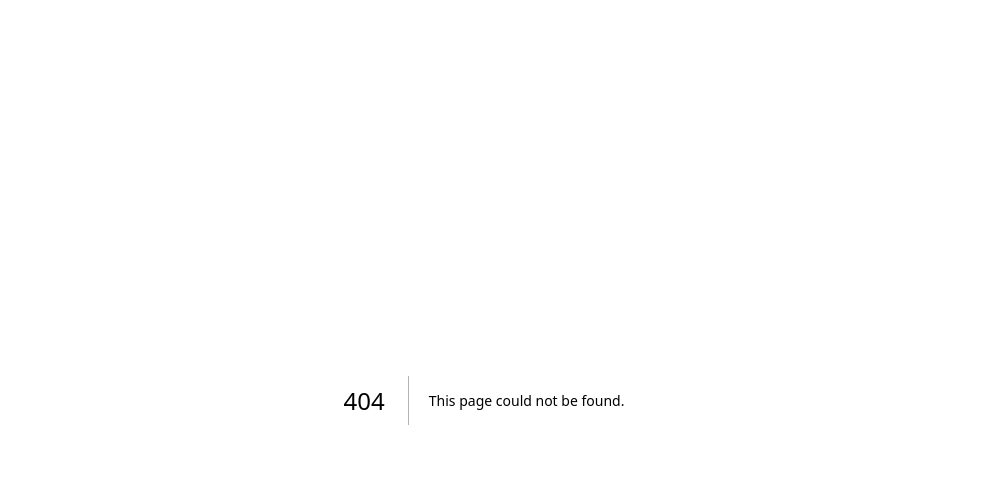
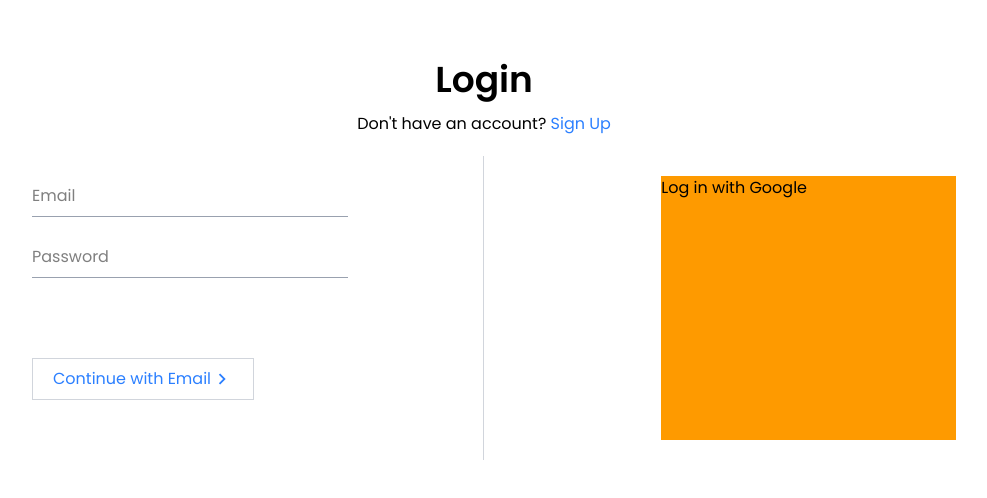
Before and after one commit to shafeeqap/ThoughtNest, a Next.js app: page /login in a window 1280 px wide. Before the commit this address had no page. Shown: the top 498 px of the page, without its empty margins (156-1143 px from the left). Built offline with nearby package versions, Linux system fonts and the light colour scheme.

Commit message:
login page and signup page

```diff
--- /dev/null
+++ b/Components/Auth/LogInForm.tsx
@@ -0,0 +1,38 @@
+'use client';
+
+import React from 'react'
+import { MdOutlineKeyboardArrowRight } from 'react-icons/md';
+
+const LogInForm: React.FC = () => {
+    return (
+        <>
+            <form action="">
+                {/* <div className='sm:border-r border-gray-400 relative'> */}
+                <div className='mb-5'>
+                    <input type="email" placeholder='Email' autoComplete=''
+                        className='border-b border-gray-400 py-2 outline-0 w-full md:w-fit'
+                    />
+                </div>
+                <div className=''>
+                    <input type="password" placeholder='Password'
+                        className='border-b border-gray-400 py-2 outline-0 w-full md:w-fit'
+                    />
+                </div>
+                {/* </div> */}
+                {/* <div className='sm:border-r border-gray-400'> */}
+                <div className='mt-10 py-10'>
+                    <button type='submit'
+                        className='flex items-center border border-gray-300 py-2 px-5 text-blue-500 cursor-pointer hover:bg-blue-500 hover:text-white hover:border-transparent transition-colors duration-500 delay-150'
+                    >
+                        Continue with Email
+                        <MdOutlineKeyboardArrowRight size={22} />
+                    </button>
+                </div>
+                {/* </div> */}
+            </form>
+
+        </>
+    )
+}
+
+export default LogInForm
--- /dev/null
+++ b/Components/Auth/SignUpForm.tsx
@@ -0,0 +1,11 @@
+'use client';
+
+import React from 'react'
+
+const SignUpForm:React.FC = () => {
+  return (
+    <div>SignUpForm</div>
+  )
+}
+
+export default SignUpForm
--- a/Components/Home/Header/Header.tsx
+++ b/Components/Home/Header/Header.tsx
@@ -18,14 +18,17 @@ const Header: React.FC = () => {
         return () => window.removeEventListener('scroll', handleScroll)
     }, [])
     return (
-        <div className={`${headerBgColor ? 'bg-black/80 backdrop-blur-sm transition-colors duration-300' : ''} py-5 px-5 md:px-12 lg:px-8 z-[1000] fixed w-full top-0 shadow-lg`}>
+        <div className={`${headerBgColor ? 'bg-black/80 backdrop-blur-sm transition-colors duration-300' : 'bg-white'} py-5 px-5 md:px-12 lg:px-8 z-[1000] fixed w-full top-0 shadow-lg`}>
             <div className='flex justify-between items-center'>
                 {/* Logo */}
                 <div onClick={() => route.push('/')} className='flex items-center space-x-2 cursor-pointer'>
-                    <FaSwatchbook className='w-5 h-5 text-white md:w-8 md:h-8' />
-                    <h1 className='text-xl md:text-3xl font-bold text-white '>Thought<span className='font-light'>Nest</span></h1>
+                    <FaSwatchbook className={`${headerBgColor ? 'text-white':'text-black'} w-5 h-5 md:w-8 md:h-8`} />
+                    <h1 className={`${headerBgColor ? 'text-white' : 'text-black'} text-xl md:text-3xl font-bold`}>
+                        Thought
+                        <span className='font-light'>Nest</span>
+                    </h1>
                 </div>
-                <button className='flex items-center gap-2 font-medium py-1 px-3 sm:py-3 sm:px-6 border border-solid border-white bg-white cursor-pointer uppercase text-black hover:bg-gray-300 transition-all duration-500'>Get started
+                <button className='flex items-center gap-2 font-medium py-1 px-3 sm:py-3 sm:px-6 border bg-white cursor-pointer uppercase text-black hover:bg-[#9b9a9a] hover:text-white transition-all duration-500'>Get started
                     <FaArrowRight />
                 </button>
             </div>
--- a/Components/Home/Hero/Hero.tsx
+++ b/Components/Home/Hero/Hero.tsx
@@ -45,7 +45,7 @@ const Hero: React.FC = () => {
     }
 
     return (
-        <div className='flex flex-col justify-center items-center bg-[#c8ceca] w-full sm:h-[500px] md:h-screen px-5 md:py-[30%] md:px-8'>
+        <div className='flex flex-col justify-center items-center bg-gray-300 w-full sm:h-[500px] md:h-screen px-5 md:py-[30%] md:px-8'>
             <section className=' max-w-full py-28 lg:py-0'>
 
                 {/* Subscription */}
--- a/app/(user)/blogs/[id]/page.tsx
+++ b/app/(user)/blogs/[id]/page.tsx
@@ -17,7 +17,7 @@ export default async function Page({ params }: { params: Promise<{ id: string }>
 
   return (
     <>
-      <div className='bg-[#c8ceca] py-5 px-5 md:px-12 lg:px-28 '>
+      <div className='bg-gray-300 py-5 px-5 md:px-12 lg:px-28 '>
         {/* Blog Heading */}
         <div className='text-center my-24'>
           <h1 className='text-2xl sm:text-5xl font-semibold max-w-[700px] mx-auto'>{blog?.title}</h1>
@@ -81,13 +81,13 @@ export default async function Page({ params }: { params: Promise<{ id: string }>
           </div>
           <form action="" className='mt-5 w-full'>
             <textarea name="" placeholder='Write a comment...' id=""
-              className='w-full min-h-32 border border-gray-300 p-3 my-5 resize-none'
+              className='w-full min-h-32 border border-gray-300 p-3 my-2 sm:my-5 resize-none'
             />
-            <div className='w-full flex justify-between items-center'>
+            <div className='w-full flex flex-col-reverse sm:flex-row sm:justify-between sm:items-center'>
               <p><span className='text-blue-500 cursor-pointer mr-2'>Log in</span>to publish as a member</p>
-              <div className='flex gap-2'>
-                <button className='text-blue-500 cursor-pointer hover:border-b'>Cancel</button>
-                <button className='bg-blue-600 px-3 py-1 text-white cursor-pointer hover:bg-blue-400'>Publish</button>
+              <div className='flex gap-3'>
+                <button className='text-blue-500 cursor-pointer hover:border-b hover:px-0'>Cancel</button>
+                <button className='bg-blue-500 px-3 py-1 text-white cursor-pointer hover:bg-blue-400'>Publish</button>
               </div>
             </div>
           </form>
--- a/app/(user)/blogs/view-all-blogs/[category]/BlogListClient.tsx
+++ b/app/(user)/blogs/view-all-blogs/[category]/BlogListClient.tsx
@@ -5,8 +5,6 @@ import BlogItem from '@/Components/Home/Blog/BlogItem';
 import { BlogItemType } from '@/types/blog';
 import Pagination from '@/Components/Pagination/Pagination';
 import { useRouter, useSearchParams } from 'next/navigation';
-
-
 
 interface BlogListClientProps {
     blogs: BlogItemType[];
--- a/app/(user)/blogs/view-all-blogs/[category]/page.tsx
+++ b/app/(user)/blogs/view-all-blogs/[category]/page.tsx
@@ -15,10 +15,10 @@ export default async function ViewAllBlogs({ params }: { params: Promise<{ categ
 
     return (
         <div className="flex flex-col justify-center items-center">
-            <div className="flex justify-center items-center w-full h-[350px] bg-[#93b7df]">
+            <div className="flex justify-center items-center w-full h-[350px] bg-[#616263]">
                 <div className="flex flex-col justify-center items-center mt-10 px-5">
                     <h1 className="font-extrabold text-3xl tracking-widest md:text-6xl md:tracking-[0.7rem] uppercase text-white">{category}</h1>
-                    <p className="text-center font-medium text-lg max-w-2xl">Lorem ipsum dolor sit amet consectetur adipisicing elit. Totam delectus culpa, dolorum nihil eum autem saepe eligendi tenetur debitis, hic laborum numquam...</p>
+                    <p className="text-center font-light text-lg max-w-3xl leading-5.5 text-white">Lorem ipsum dolor sit amet consectetur adipisicing elit. Totam delectus culpa, dolorum nihil eum autem saepe eligendi tenetur debitis, hic laborum numquam...</p>
                 </div>
             </div>
             <BlogListClient blogs={blogs} />
--- /dev/null
+++ b/app/login/page.tsx
@@ -0,0 +1,28 @@
+import LogInForm from "@/Components/Auth/LogInForm";
+
+export default function LoginPage() {
+    return (
+        <div className="p-10 max-w-5xl mx-auto">
+            <div className="flex flex-col justify-center items-center mt-5 space-y-3">
+                <h1 className="text-4xl sm:font-semibold">Login</h1>
+                <p>Don&apos;t have an account? <span className="text-blue-500 cursor-pointer">Sign Up</span></p>
+            </div>
+            <div className="grid grid-cols-1 md:grid-cols-3 py-5 ">
+                {/* Email login form */}
+                <div className="ml-5 my-5">
+                    <LogInForm />
+                </div>
+
+                {/* Vertical Divider */}
+                <div className="hidden md:flex justify-center">
+                    <div className="h-full w-px bg-gray-300" />
+                </div>
+
+                {/* Google login section */}
+                <div className="bg-amber-500 ml-5 my-5">
+                    Log in with Google
+                </div>
+            </div>
+        </div>
+    )
+}
--- /dev/null
+++ b/app/signup/page.tsx
@@ -0,0 +1,7 @@
+export default function SignUpPage(){
+    return(
+        <div>
+            <h1>Sign Up</h1>
+        </div>
+    )
+}
--- a/features/search/Search.tsx
+++ b/features/search/Search.tsx
@@ -13,7 +13,7 @@ const Search: React.FC<SearchPropsType> = ({ searchTerm, handleSearch, placehold
                 placeholder={placeholder}
                 onChange={(e) => handleSearch(e.target.value)}
                 value={searchTerm}
-                className='bg-gray-200 pl-8 p-2 outline-0 w-full text-black placeholder-gray-700 peer'
+                className='border-b border-gray-400 pl-8 p-2 outline-0 w-full text-black placeholder-gray-700 peer'
             />
             {searchTerm === '' && (
                 <FaSearch className='absolute left-3 top-3 text-gray-700 pointer-events-none' />
```
